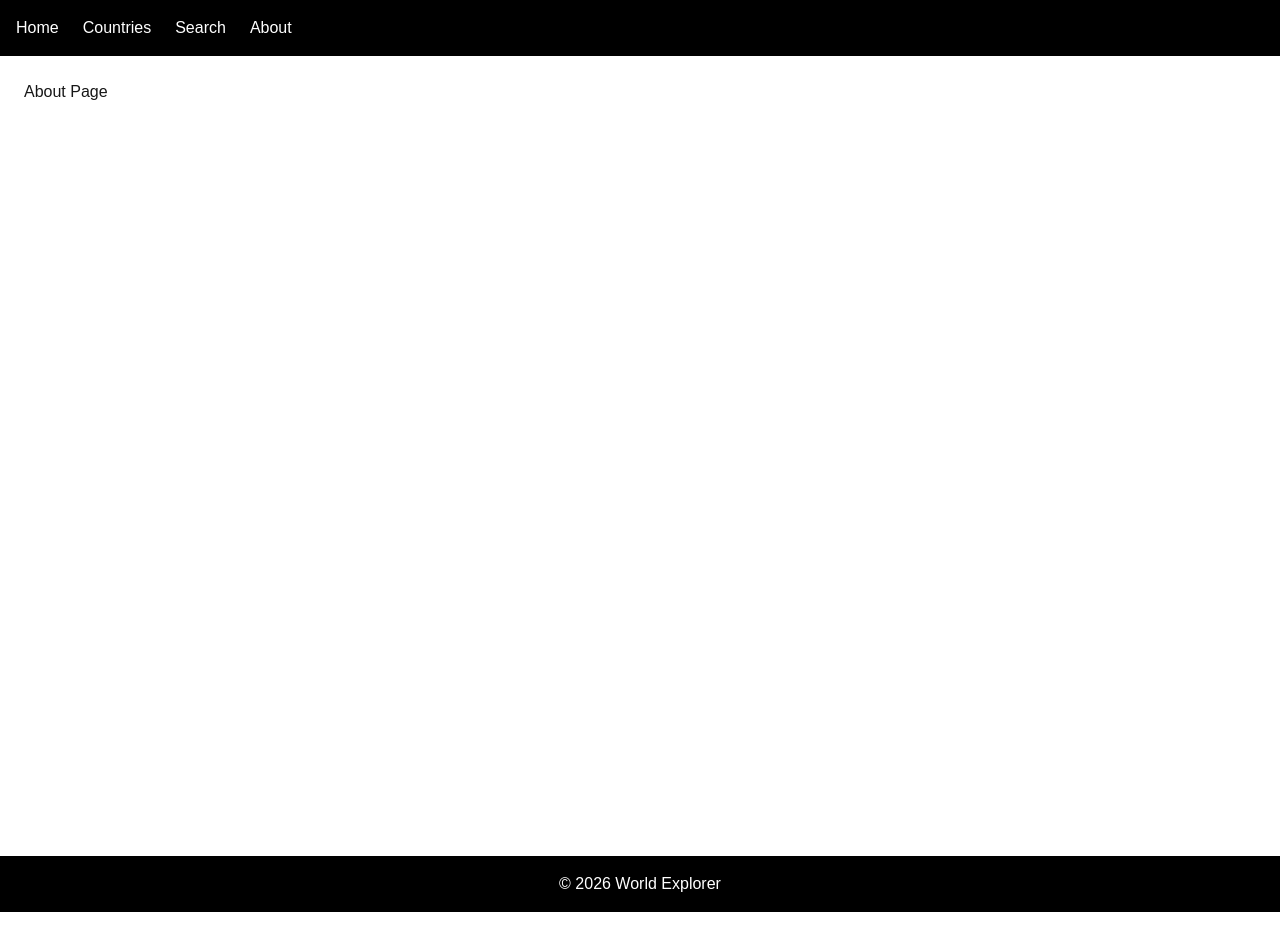
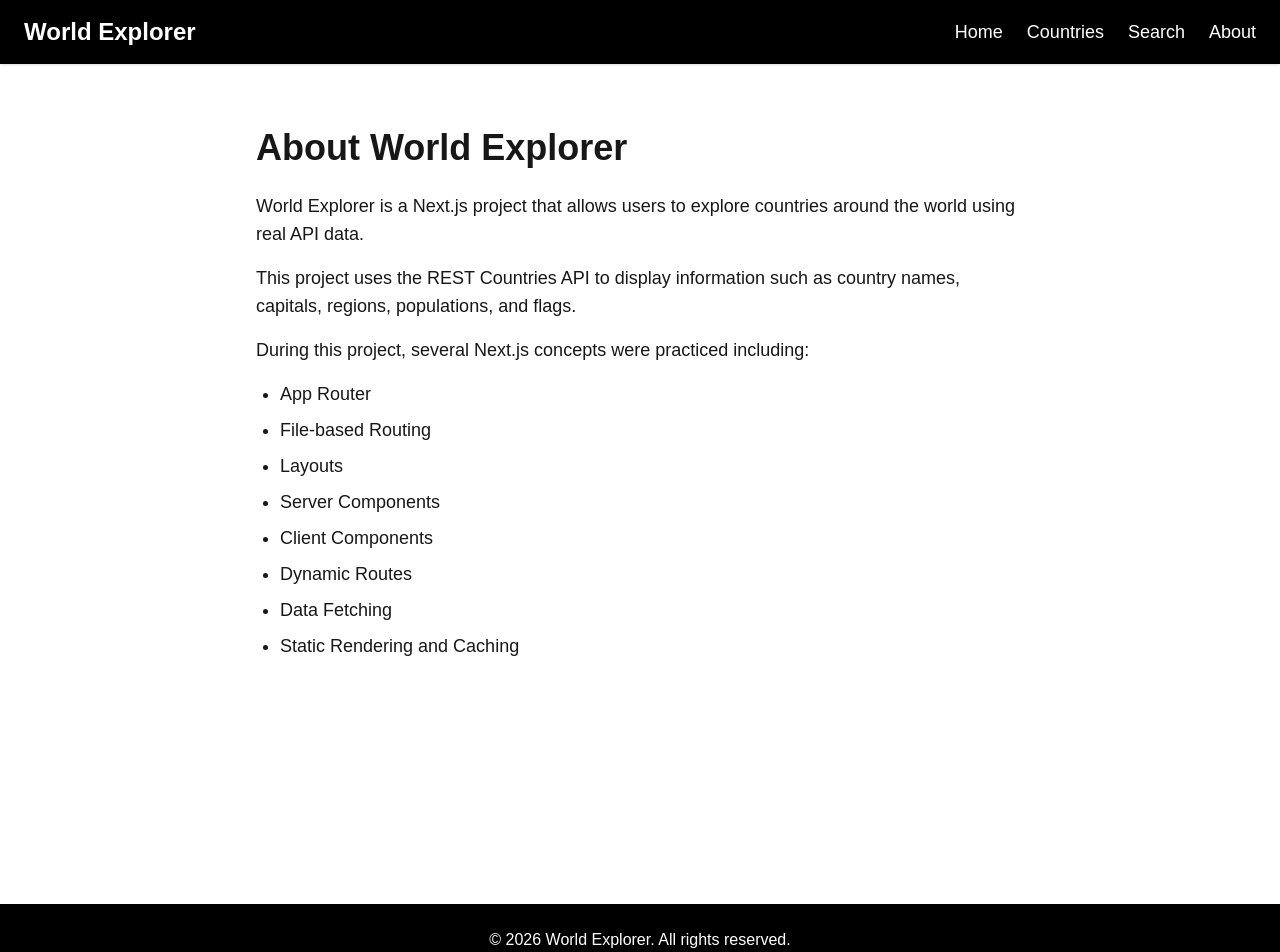
Before and after one commit to sadafamiri/world-explorer, a Next.js app in the folder world-explorer/: page /about in a window 1280 px wide. Shown: the top 952 px of the page. Before the commit the page ends 912 px from the top, so only its background shows below. Built offline with nearby package versions, Linux system fonts and the light colour scheme.

Commit message:
world commit

```diff
--- a/world-explorer/app/about/page.js
+++ b/world-explorer/app/about/page.js
@@ -1,7 +1,32 @@
-export default function aboutPage(){
-    return(
-        <h1>
-            About Page
-        </h1>
-    )
+export default function AboutPage() {
+  return (
+    <div className="max-w-3xl mx-auto py-10">
+      <h1 className="text-4xl font-bold mb-6">About World Explorer</h1>
+
+      <p className="text-lg mb-4">
+        World Explorer is a Next.js project that allows users to explore
+        countries around the world using real API data.
+      </p>
+
+      <p className="text-lg mb-4">
+        This project uses the REST Countries API to display information such as
+        country names, capitals, regions, populations, and flags.
+      </p>
+
+      <p className="text-lg mb-4">
+        During this project, several Next.js concepts were practiced including:
+      </p>
+
+      <ul className="list-disc pl-6 space-y-2 text-lg">
+        <li>App Router</li>
+        <li>File-based Routing</li>
+        <li>Layouts</li>
+        <li>Server Components</li>
+        <li>Client Components</li>
+        <li>Dynamic Routes</li>
+        <li>Data Fetching</li>
+        <li>Static Rendering and Caching</li>
+      </ul>
+    </div>
+  );
 }
--- a/world-explorer/app/layout.js
+++ b/world-explorer/app/layout.js
@@ -9,7 +9,7 @@ export const detameta = {
 export default function RootLayout({ children }) {
   return (
     <html lang="en">
-      <body>
+      <body className="bg-gray-100 text-black">
         <Navbar />
         <main className="min-h-screen p-6">{children}</main>
         <Footer />
--- a/world-explorer/app/page.js
+++ b/world-explorer/app/page.js
@@ -1,7 +1,21 @@
-export default function Home (){
-  return(
-    <main>
-      <h1>World Explorer</h1>
-    </main>
-  )
+import Link from "next/link";
+
+export default function HomePage() {
+  return (
+    <div className="text-center py-20">
+      <h1 className="text-5xl font-bold mb-6">World Explorer</h1>
+
+      <p className="text-lg text-gray-600 mb-8 max-w-2xl mx-auto">
+        Explore countries around the world, discover capitals, populations,
+        regions, and more using real API data.
+      </p>
+
+      <Link
+        href="/countries"
+        className="bg-black text-white px-6 py-3 rounded-lg hover:bg-gray-800 transition"
+      >
+        Explore Countries
+      </Link>
+    </div>
+  );
 }
--- a/world-explorer/app/search/page.js
+++ b/world-explorer/app/search/page.js
@@ -1,7 +1,22 @@
-export default function searchPage(){
-    return(
-        <h1>
-            Search Page
-        </h1>
-    )
+import CountrySearch from "@/component/CountrySearch";
+
+export default async function SearchPage() {
+  const res = await fetch(
+    "https://restcountries.com/v3.1/all?fields=name,flags,capital,region,population,cca3",
+    {
+      cache: "force-cache",
+    }
+  );
+
+  const countries = await res.json();
+
+  return (
+    <div>
+      <h1 className="text-3xl font-bold mb-6">
+        Search Countries
+      </h1>
+
+      <CountrySearch countries={countries} />
+    </div>
+  );
 }
--- a/world-explorer/component/CountryCard.jsx
+++ b/world-explorer/component/CountryCard.jsx
@@ -1,31 +1,42 @@
 import Link from "next/link";
+
 export default function CountryCard({ country }) {
   return (
-    <div className="border rounded-lg p-4 shadow hover:shadow-lg transition">
+    <div className="bg-white rounded-xl overflow-hidden shadow hover:shadow-xl transition duration-300">
+
       <img
         src={country.flags.png}
         alt={country.name.common}
-        className="w-full h-40 object-cover rounded"
+        className="w-full h-48 object-cover"
       />
-      <h2 className="text-xl font-bold mt-4">{country.name.common}</h2>
-      <p>
-        <span className="font-semibold">Capital:</span> {country.capital?.[0]}
-      </p>
-      <p>
-        <span className="font-semibold">Region:</span> {country.region}
+
+      <div className="p-5">
+        <h2 className="text-2xl font-bold mb-3">
+          {country.name.common}
+        </h2>
+
+        <p className="mb-2">
+          <span className="font-semibold">Capital:</span>{" "}
+          {country.capital?.[0]}
         </p>
 
-      <p>
+        <p className="mb-2">
+          <span className="font-semibold">Region:</span>{" "}
+          {country.region}
+        </p>
+
+        <p className="mb-4">
           <span className="font-semibold">Population:</span>{" "}
           {country.population.toLocaleString()}
         </p>
 
         <Link
           href={`/countries/${country.cca3}`}
-        className="inline-block mt-4 bg-black text-white px-4 py-2 rounded"
+          className="inline-block bg-black text-white px-4 py-2 rounded-lg hover:bg-gray-800 transition"
         >
           View Details
         </Link>
       </div>
+    </div>
   );
 }
--- a/world-explorer/component/CountrySearch.jsx
+++ b/world-explorer/component/CountrySearch.jsx
@@ -1,6 +1,30 @@
+"use client";
+
 import { useState } from "react";
+import CountryCard from "./CountryCard";
 
-export default function CountrySearch({countries}){
-const [search,setSearch] = useState ("");
+export default function CountrySearch({ countries }) {
+  const [search, setSearch] = useState("");
 
+  const filteredCountries = countries.filter((country) =>
+    country.name.common.toLowerCase().includes(search.toLowerCase()),
+  );
+
+  return (
+    <div>
+      <input
+        type="text"
+        placeholder="Search Countries"
+        value={search}
+        onChange={(e) => setSearch(e.target.value)}
+        className="border p-3 rounded w-full mb-6"
+      />
+
+      <div className="grid grid-cols-1 md:grid-cols-2 lg:grid-cols-3 gap-6">
+        {filteredCountries.map((country) => (
+          <CountryCard key={country.cca3} country={country} />
+        ))}
+      </div>
+    </div>
+  );
 }
--- a/world-explorer/component/Footer.jsx
+++ b/world-explorer/component/Footer.jsx
@@ -1,10 +1,10 @@
-export default function Footer () {
-
-    return(
-        <footer className="bg-black text-white p-4 text-center">
-            <p>
-                © 2026 World Explorer
-            </p>
-        </footer>
-    )
+export default function Footer() {
+  return (
+    <footer className="bg-black text-white text-center py-6 mt-10">
+      <p>
+        © {new Date().getFullYear()} World Explorer.
+        All rights reserved.
+      </p>
+    </footer>
+  );
 }
--- a/world-explorer/component/Navbar.jsx
+++ b/world-explorer/component/Navbar.jsx
@@ -2,12 +2,29 @@ import Link from "next/link";
 
 export default function Navbar() {
   return (
-    <nav className="bg-black text-white p-4">
-      <div className="flex gap-6">
-        <Link href="/">Home</Link>
-        <Link href="/countries">Countries</Link>
-        <Link href="/search">Search</Link>
-        <Link href="/about">About</Link>
+    <nav className="bg-black text-white px-6 py-4 shadow">
+      <div className="max-w-7xl mx-auto flex justify-between items-center">
+        <Link href="/" className="text-2xl font-bold">
+          World Explorer
+        </Link>
+
+        <div className="flex gap-6 text-lg">
+          <Link href="/" className="hover:text-gray-300 transition">
+            Home
+          </Link>
+
+          <Link href="/countries" className="hover:text-gray-300 transition">
+            Countries
+          </Link>
+
+          <Link href="/search" className="hover:text-gray-300 transition">
+            Search
+          </Link>
+
+          <Link href="/about" className="hover:text-gray-300 transition">
+            About
+          </Link>
+        </div>
       </div>
     </nav>
   );
```
Lines whose indentation alone changed are shown as unchanged.
